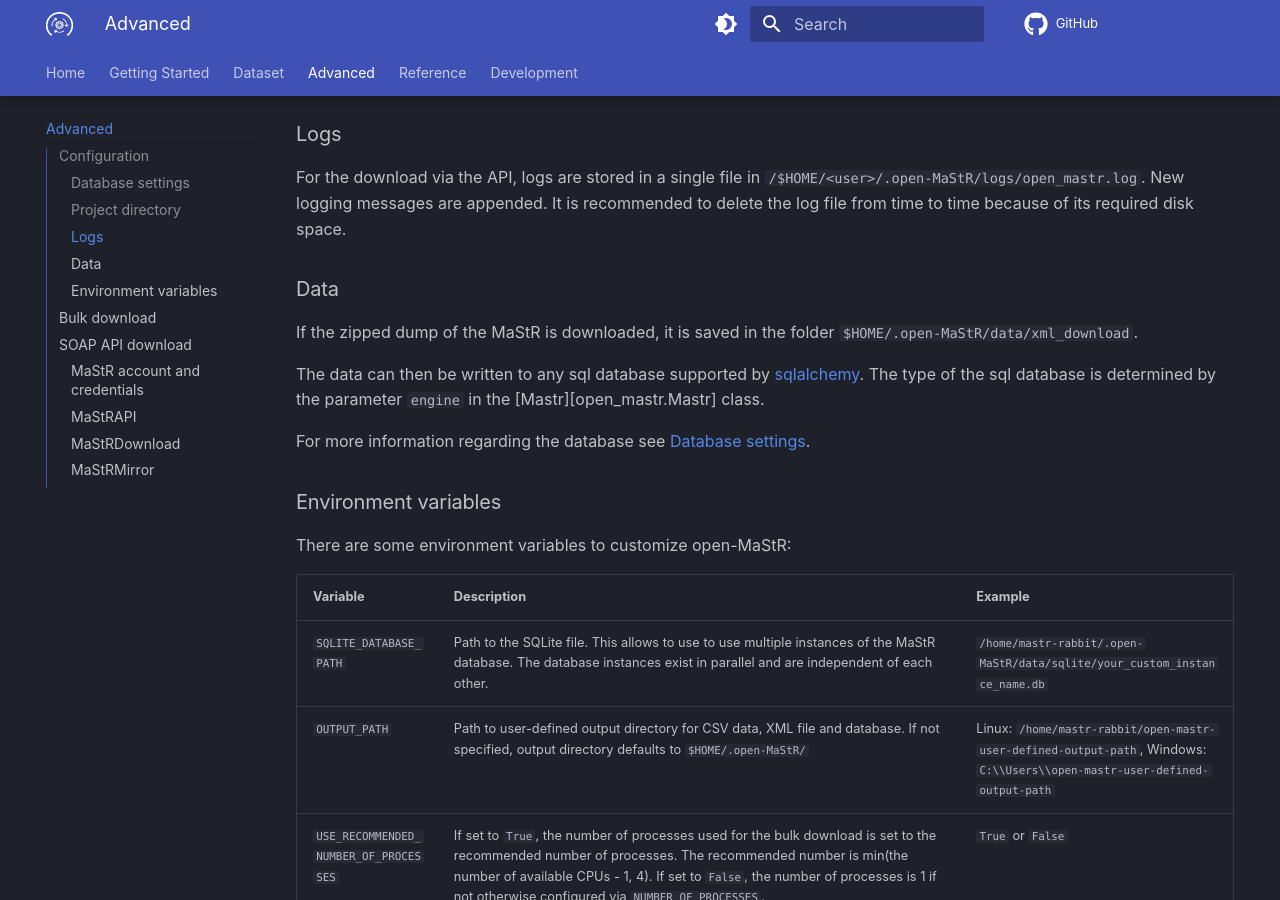
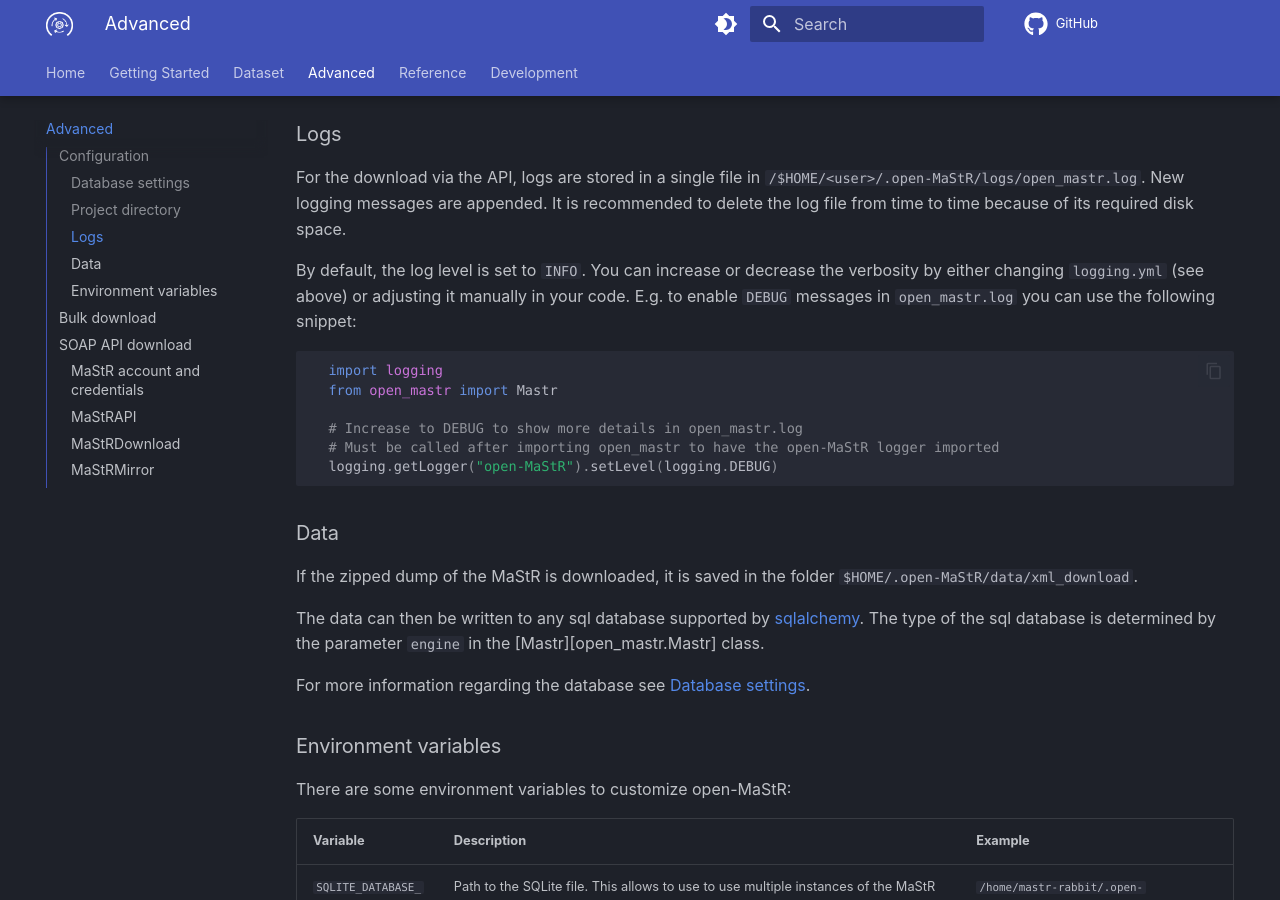
Before and after one commit to OpenEnergyPlatform/open-MaStR, an MkDocs documentation site: the page built from docs/advanced.md, in a window 1280 px wide and 900 px high, scrolled down 1816 px. Built offline with MkDocs 1.6.1 and Material for MkDocs 9.7.7, drawn with Linux system fonts in a browser that asks for light colours; comment, search, counter and statistics services are not loaded.

Commit message:
Logging: extend instructions in docs #664

````diff
--- a/docs/advanced.md
+++ b/docs/advanced.md
@@ -82,6 +82,19 @@ The project home directory is structured as follows (files and folders below `da
 
 For the download via the API, logs are stored in a single file in `/$HOME/<user>/.open-MaStR/logs/open_mastr.log`.
 New logging messages are appended. It is recommended to delete the log file from time to time because of its required disk space.
+
+By default, the log level is set to `INFO`. You can increase or decrease the verbosity by either changing `logging.yml` (see above)
+or adjusting it manually in your code. E.g. to enable `DEBUG` messages in `open_mastr.log` you can use the following snippet:
+
+```python
+
+  import logging
+  from open_mastr import Mastr
+
+  # Increase to DEBUG to show more details in open_mastr.log
+  # Must be called after importing open_mastr to have the open-MaStR logger imported
+  logging.getLogger("open-MaStR").setLevel(logging.DEBUG)
+```
 
 
 ### Data
````
